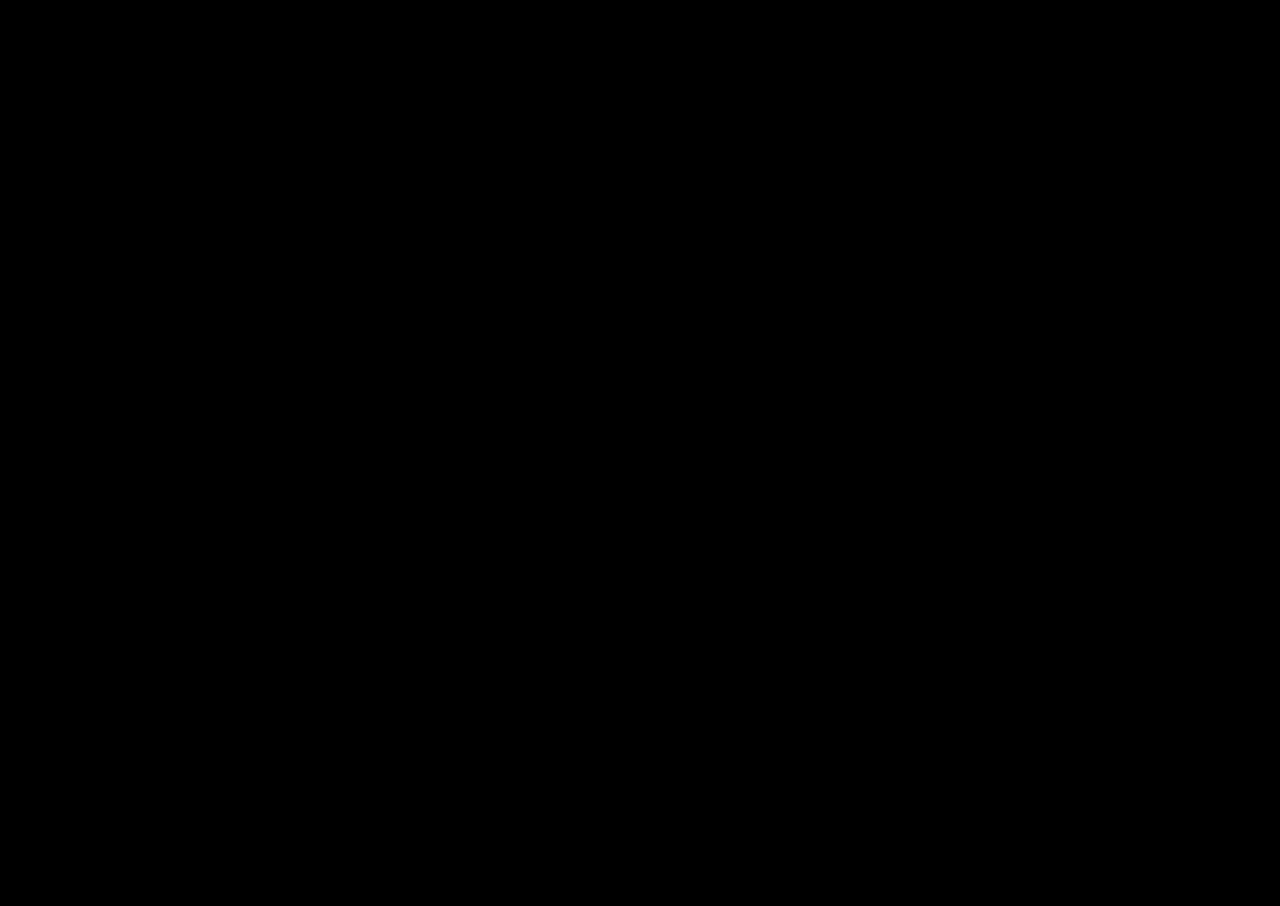
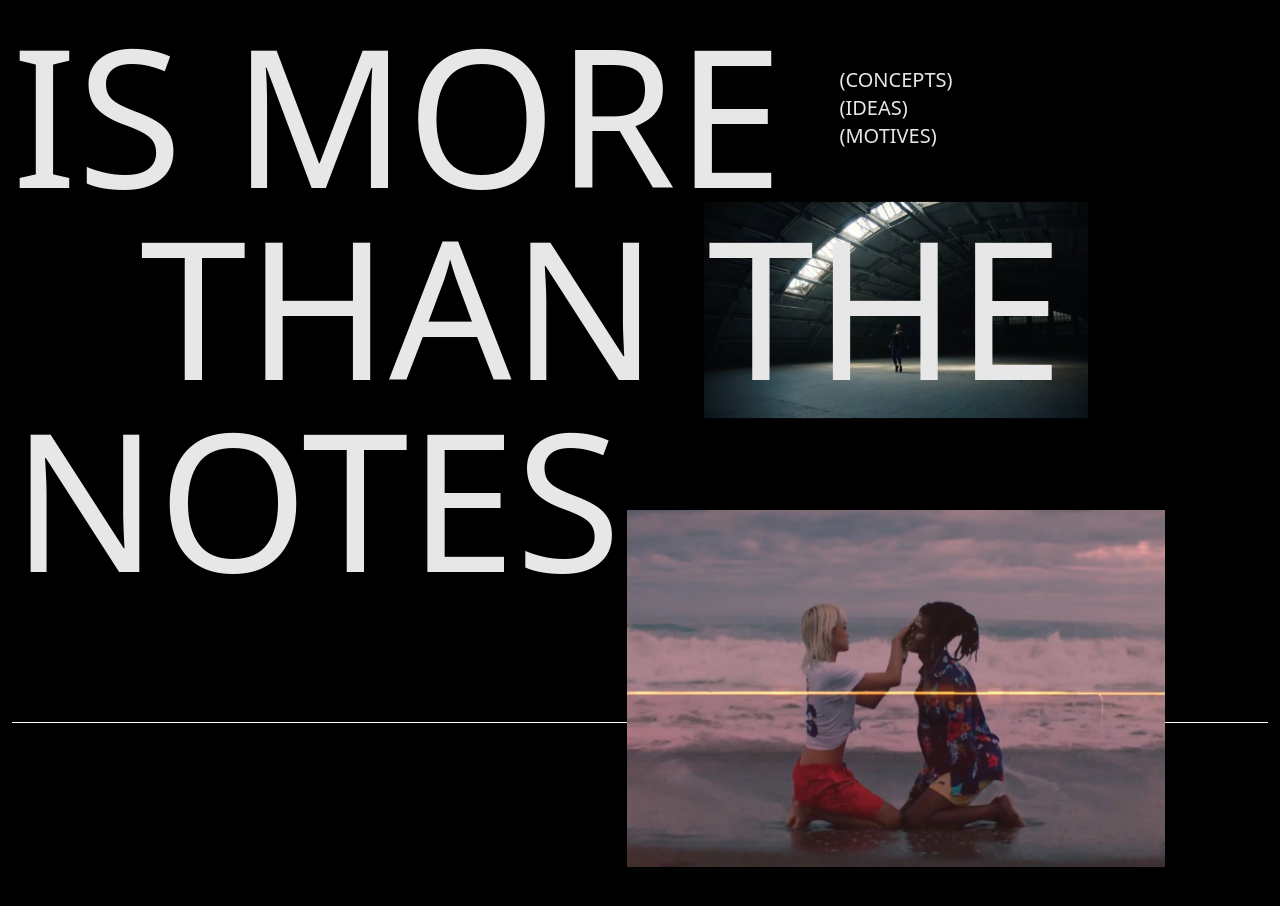
Before and after one commit to witehound/slizzy-clone, a Next.js app: page / in a window 1280 px wide. Shown: the part 1847-2753 px from the top of the page. Before the commit the page ends 1569 px from the top, so only its background shows below. Built offline with nearby package versions, Linux system fonts and the light colour scheme.

Commit message:
completed conecept jSx layout

```diff
--- a/public/images/index.js
+++ b/public/images/index.js
@@ -6,6 +6,8 @@ import imageSliderThree from "./imageSlider3.png";
 import imageSliderFour from "./imageSlider4.png";
 import imageSlideFive from "./imageSlider5.png";
 import imageSliderSix from "./imageSlider6.png";
+import conceptOne from "./concept1.png";
+import conceptTwo from "./concept2.png";
 
 export {
   close,
@@ -16,4 +18,6 @@ export {
   imageSlideFive,
   imageSliderFour,
   imageSliderSix,
+  conceptOne,
+  conceptTwo,
 };
--- a/src/components/Concepts/Concepts.jsx
+++ b/src/components/Concepts/Concepts.jsx
@@ -1,7 +1,47 @@
 import React from "react";
+import Image from "next/image";
+import { conceptOne, conceptTwo } from "../../../public/images";
 
 const Concepts = () => {
-  return <div>Concepts</div>;
+  return (
+    <>
+      <div className="w-full h-[0.5px] bg-white my-10" />
+      <div className="relative font-neutralFace px-3 w-full h-fit">
+        <div className="my-32">
+          <p className="text-2xl sm:text-9xl md:text-[1rem] xl:text-[12rem] font-light leading-none uppercase">
+            Music
+          </p>
+          <p className="text-8xl sm:text-9xl md:text-[12rem] xl:text-[12rem]  font-light leading-none uppercase">
+            Is More
+          </p>
+          <p className="text-8xl sm:text-9xl md:text-[12rem] xl:text-[12rem] indent-[10vw] font-light leading-none uppercase">
+            Than The
+          </p>
+          <p className="text-8xl sm:text-9xl md:text-[12rem] xl:text-[12rem] font-light leading-none uppercase">
+            Notes
+          </p>
+        </div>
+        <div className="w-full h-[0.5px] bg-transparent md:bg-white mb-[20vh] md:mb-[40vh]" />
+        <div className="absolute top-[30%] md:top-0 right-0 flex items-center flex-col w-[60vw] mt-[30vh]">
+          <div className="hidden md:block mb20">
+            <p className="text-xl">(CONCEPTS)</p>
+            <p className="text-xl">(IDEAS)</p>
+            <p className="text-xl">(MOTIVES)</p>
+          </div>
+          <Image
+            src={conceptOne}
+            alt="concept"
+            className="-z-10 my-10 w-[50%]"
+          />
+          <Image
+            src={conceptTwo}
+            alt="concept"
+            className="my-10 w-[70%] object-cover"
+          />
+        </div>
+      </div>
+    </>
+  );
 };
 
 export default Concepts;
```
